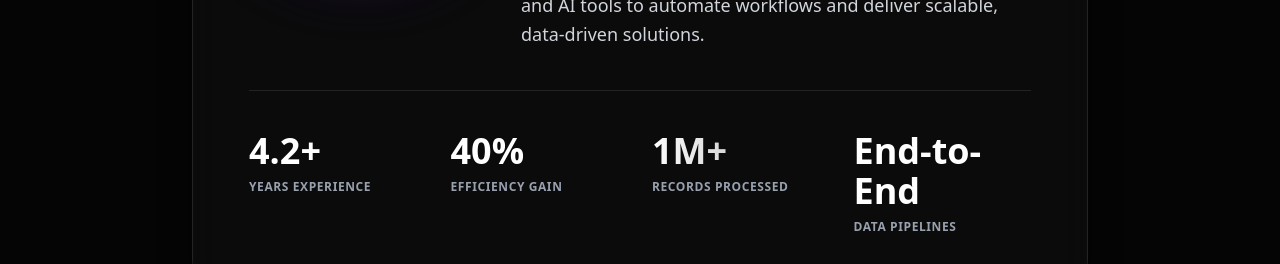
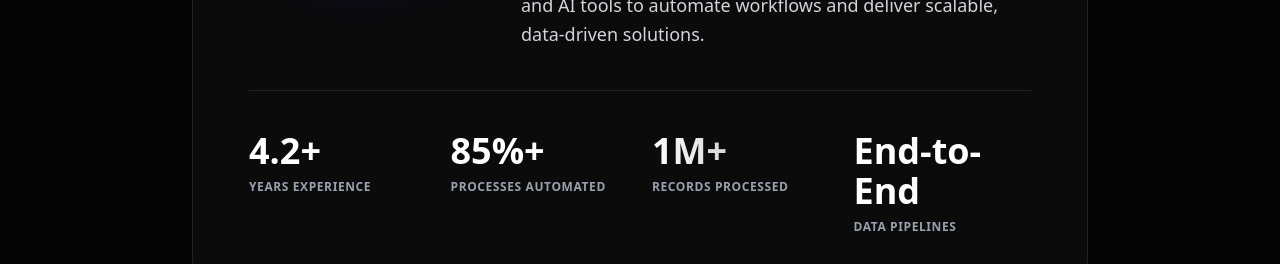
Before and after one commit to Code-Falcon001/portfolio-website, a Next.js app: page / in a window 1280 px wide. Shown: the part 1300-1564 px from the top of the page. Built offline with nearby package versions, Linux system fonts and the light colour scheme.

Commit message:
content: update automation efficiency metrics to accurately reflect 80-90% scale

```diff
--- a/src/components/About.tsx
+++ b/src/components/About.tsx
@@ -37,8 +37,8 @@ export default function About() {
               <p className="text-xs text-gray-400 uppercase tracking-wider font-semibold">Years Experience</p>
             </div>
             <div>
-              <h4 className="text-4xl font-bold text-white mb-2">40%</h4>
-              <p className="text-xs text-gray-400 uppercase tracking-wider font-semibold">Efficiency Gain</p>
+              <h4 className="text-4xl font-bold text-white mb-2">85%+</h4>
+              <p className="text-xs text-gray-400 uppercase tracking-wider font-semibold">Processes Automated</p>
             </div>
             <div>
               <h4 className="text-4xl font-bold text-gradient mb-2">1M+</h4>
--- a/src/components/Achievements.tsx
+++ b/src/components/Achievements.tsx
@@ -20,7 +20,7 @@ function Counter({ from, to, duration = 2, suffix = "" }: { from: number, to: nu
 }
 
 const stats = [
-  { label: "Efficiency Gain", value: 40, suffix: "%" },
+  { label: "Workflows Automated", value: 85, suffix: "%+" },
   { label: "Records Processed", value: 1, suffix: "M+" },
   { label: "Years Experience", value: 4, suffix: "+" },
 ];
--- a/src/components/Experience.tsx
+++ b/src/components/Experience.tsx
@@ -10,7 +10,7 @@ const experiences = [
     points: [
       "Developed interactive Tableau dashboards using LOD expressions, calculated fields, parameters, and filters to track KPIs and business performance",
       "Designed and implemented ETL pipelines using SQL, Python, PySpark, and Snowflake to process and transform large datasets",
-      "Automated reporting and workflows using Python, Regrello, VBA, and Power Automate, reducing manual effort by 30–40%",
+      "Automated reporting and workflows using Python, Regrello, VBA, and Power Automate, reducing manual effort by 80–90%",
       "Built scalable data solutions integrating ETL, APIs, dashboards, and workflow automation",
       "Partnered with stakeholders to deliver business intelligence solutions and actionable insights"
     ]
```
